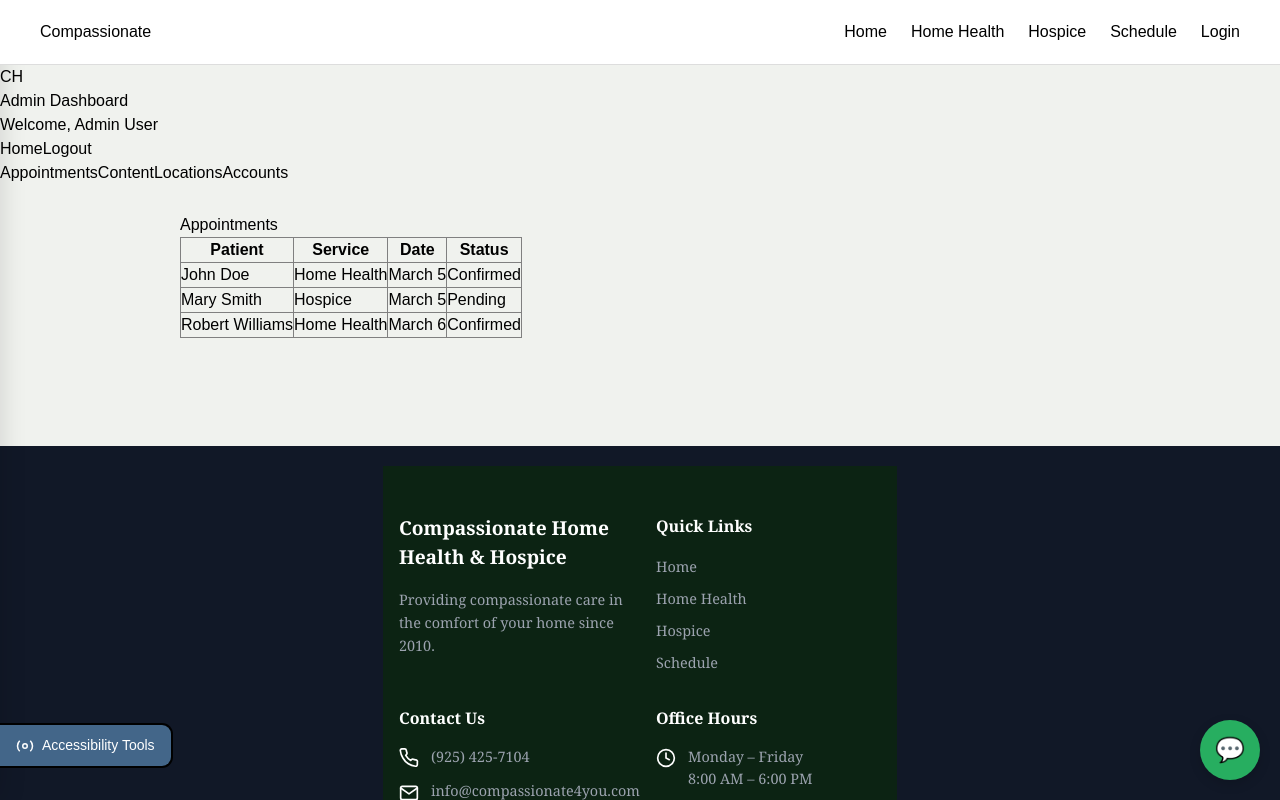
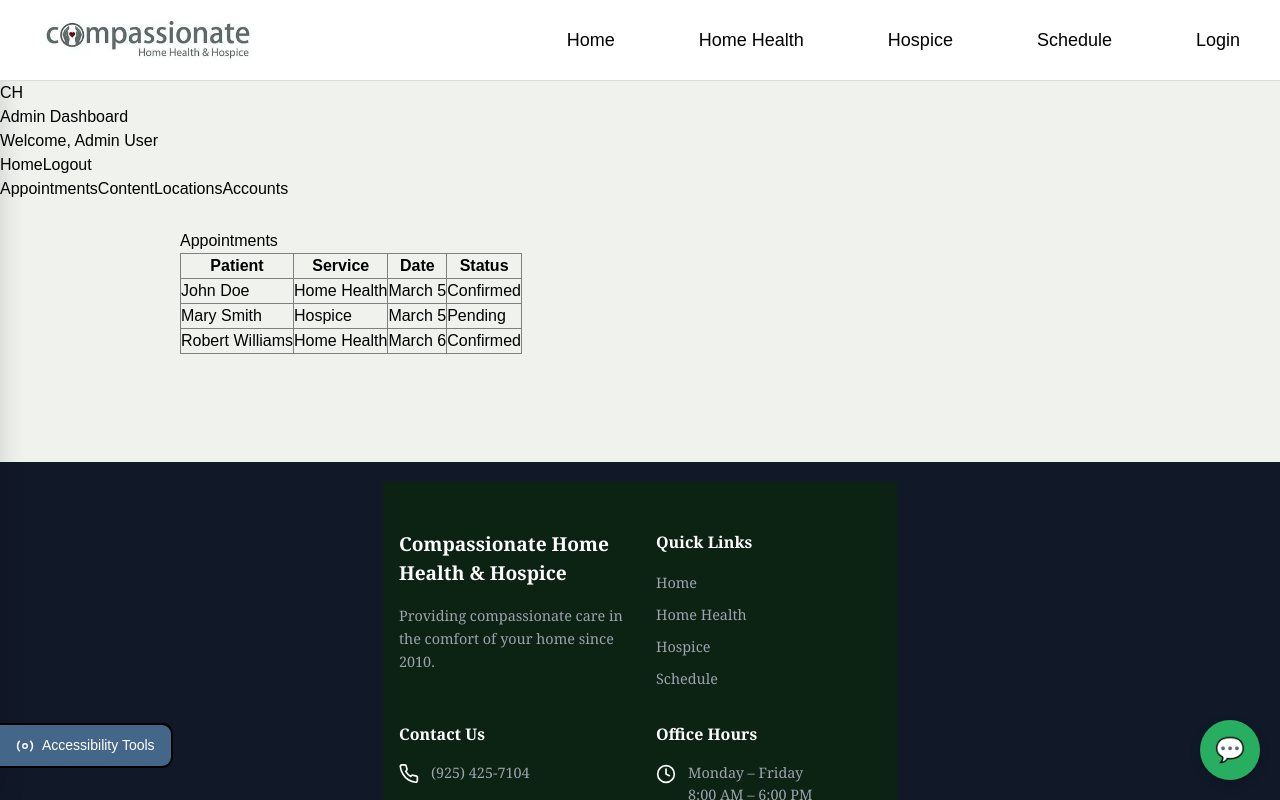
Before and after one commit to Compassionate4you/Compassionate4youSite, a React (Vite) app in the folder client/: page /admin in a window 1280 px wide. Shown: the top 800 px of the page. Built offline with nearby package versions, Linux system fonts and the light colour scheme.

Commit message:
NavBar: Updated logo size, Changed the color for when links are hovered

```diff
--- a/client/src/App.jsx
+++ b/client/src/App.jsx
@@ -4,6 +4,7 @@ import Navbar from "./components/layout/Navbar";
 import Footer from "./components/layout/Footer";
 import ChatbotWidget from "./components/chatbot/app_imports/ChatbotWidget";
 import AccessibilityPanel from "./components/accessibility/AccessibilityPanel";
+import "./styles/global.css";
 
 function App() {
     return (
--- a/client/src/components/layout/Navbar.jsx
+++ b/client/src/components/layout/Navbar.jsx
@@ -1,11 +1,14 @@
 import { Link } from "react-router-dom";
 import "../../styles/NavBar.css";
+import logo from "../../assets/images/CompassionateLogo.jpeg";
 
 function Navbar() {
   return (
     <nav className="navbar">
       <div className="logo">
-        <Link to="/">Compassionate</Link>
+        <Link to="/">
+          <img src={logo} alt="CompassionateLogo" className="logo-img"/>
+        </Link>
       </div>
 
       <ul className="nav-links">
--- a/client/src/styles/NavBar.css
+++ b/client/src/styles/NavBar.css
@@ -10,10 +10,11 @@
 
   .nav-links {
     display: flex;
-    gap: 24px;
+    gap: 84px;
     list-style: none;
     margin: 0;
     padding: 0;
+    font-size: 18px;
   }
 
   .nav-links a,
@@ -21,3 +22,13 @@
     text-decoration: none;
     color: black;
   }
+
+  .nav-links a:hover,
+  .logo a:hover {
+    color: var(--color-linkHighlight);
+  }
+
+.logo-img {
+  height: 40px;
+  width: auto;
+}
--- a/client/src/styles/global.css
+++ b/client/src/styles/global.css
@@ -0,0 +1,8 @@
+:root {
+    --color-teal: #3A5F5F;
+    --color-blue-gray: #4B6681;
+    --color-green: #366454;
+    --color-purple: #5959A6;
+    --color-lavender: #9984AE;
+    --color-linkHighlight: #7aaadb;
+  }
```
Also changed, not shown: client/src/assets/images/CompassionateLogo.jpeg (added), client/src/assets/images/CompassionateLogo.webp (added).
